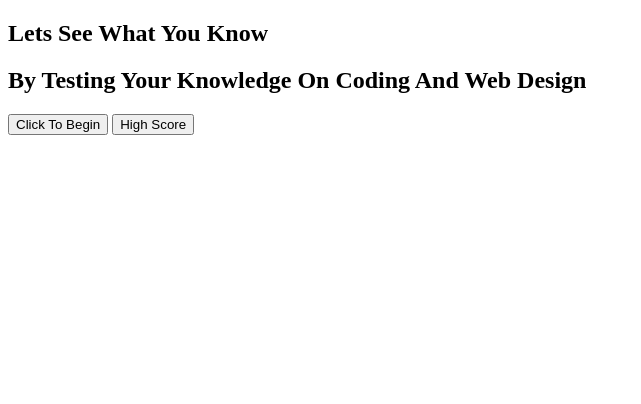
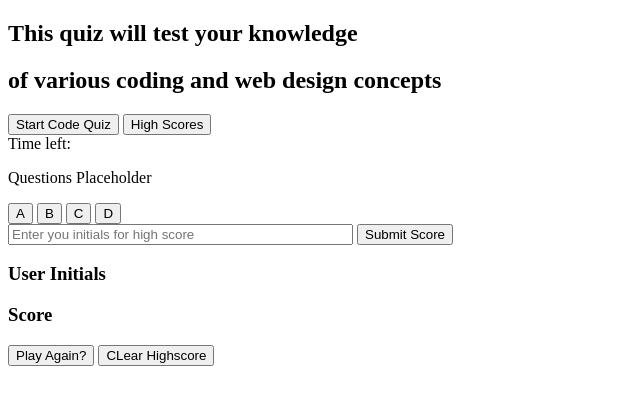
Before and after one commit to reyno405/coding-quiz, a plain HTML site: page index.html in a window 1280 px wide. Shown: the whole page, without its empty margins (0-641 px from the left). Drawn offline with Linux system fonts and the light colour scheme.

Commit message:
in this update, there will be a complete html with java and csslinked together

```diff
--- a/index.html
+++ b/index.html
@@ -1,58 +1,51 @@
 <!DOCTYPE html>
 <html lang="en">
-    <head>
-        <meta charset="utf-8">
-        <meta name="viewpoint" content=""width=device-width, intial-scale="1.0">
-        <title>Testing Knowledge</title>
-        <link rel="stylesheet" href="stle.css">
-    </head>
-    <body>
-        <div class="container">
+<head>
+    <meta charset="UTF-8">
+    <meta name="viewport" content="width=device-width, initial-scale=1.0">
+    <title>Code Quiz Challenge</title>
+    <link rel="stylesheet" type="text/css" href="style.css">
+</head>
+<body>
+    <div class="container">
 
-        <div id="start page">
-            <h2>Lets See What You Know</h2>
-            <h2>By Testing Your Knowledge On Coding And Web Design</h2>
-        <button id="startbutton">Click To Begin</button>
-        <button id="startPageHighscore" onclick="showHighscore()">High Score</button>
+        <div id="startpage">
+            <h2>This quiz will test your knowledge</h2>
+            <h2>of various coding and web design concepts</h2>
+        <button id="startbtn">Start Code Quiz</button>
+        <button id="startPageHighscore" onclick="showHighscore()">High Scores</button>
         </div>
 
+        <div id="quiz">
+            <div id="timer">Time left: </div>
+                <div id="questions"><p>Questions Placeholder</p></div>
+                    <button id="a" onclick="checkAnswer('a')">A</button>
+                    <button id="b" onclick="checkAnswer('b')">B</button>
+                    <button id="c" onclick="checkAnswer('c')">C</button>
+                    <button id="d" onclick="checkAnswer('d')">D</button>
+                <div id="result"></div>
+        </div>
+        <div id="gameover">
 
-
-
-
-
-
-
-
+            <div id="finalScore"></div>
+            <input type="text" size = "40" placeholder="Enter you initials for high score" name="intials" id="initials"/>
+            <button id="submitScore">Submit Score</button>
         </div>
-
-
-
-
-
-
-    </body>
-
-
-
-
-
-
-
-
-
-
-
-
-
-
-
-
-
-
-
-
-
-
-
+        <div id=highscoreContainer>
+        <div id="high-scorePage">
+            <div id="highscore-header">
+                <h3>User Initials</h3>
+                <h3>Score</h3>
+            </div>
+            <div id = "highscore-initials"></div>
+            <div id = "highscore-score"></div>
+        </div>
+        <div id="endGameButton">
+            <button id="playagain" onclick="replayQuiz">Play Again?</button>
+            <button id="clearHIghscore" onclick="clearscore">CLear Highscore</button>
+        </div>
+    </div>
+    </div>
+    <script src="script.js"></script>
+</body>
 </html>
```
